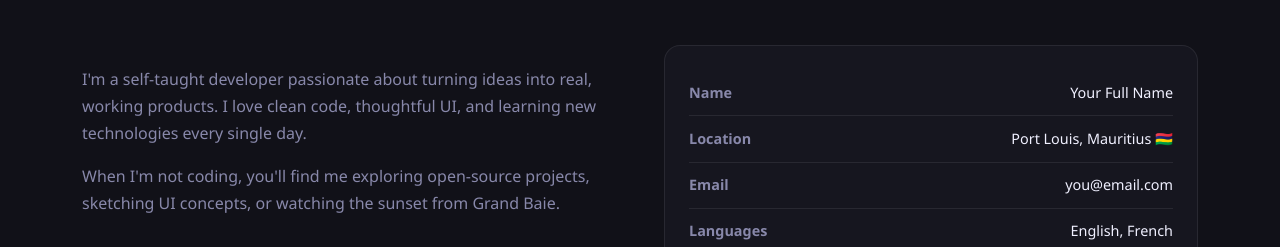
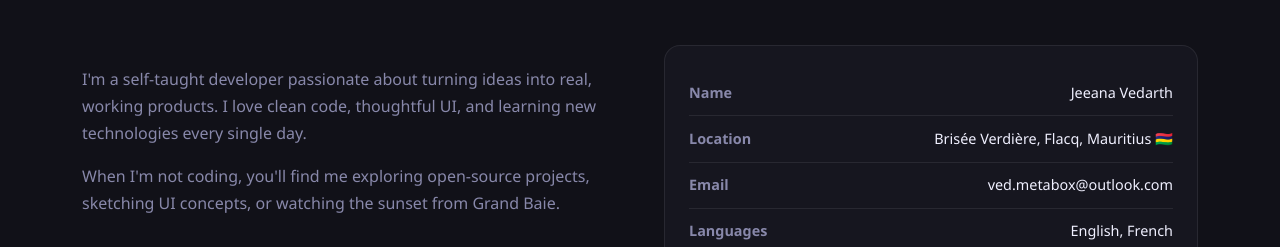
Before and after one commit to vedmetabox/PortFolio, a website: page public/index.html in a window 1280 px wide. Shown: the part 1071-1318 px from the top of the page. Drawn offline with nearby package versions, Linux system fonts and the light colour scheme; no server answers.

Commit message:
update personal info

```diff
--- a/public/index.html
+++ b/public/index.html
@@ -91,9 +91,9 @@
         </div>
         <div class="col-md-6 fade-up">
           <div class="info-card">
-            <div class="info-row"><span class="info-label">Name</span><span>Your Full Name</span></div>
-            <div class="info-row"><span class="info-label">Location</span><span>Port Louis, Mauritius 🇲🇺</span></div>
-            <div class="info-row"><span class="info-label">Email</span><span>you@email.com</span></div>
+            <div class="info-row"><span class="info-label">Name</span><span>Jeeana Vedarth</span></div>
+            <div class="info-row"><span class="info-label">Location</span><span>Brisée Verdière, Flacq, Mauritius 🇲🇺</span></div>
+            <div class="info-row"><span class="info-label">Email</span><span>ved.metabox@outlook.com</span></div>
             <div class="info-row"><span class="info-label">Languages</span><span>English, French</span></div>
             <div class="info-row"><span class="info-label">Status</span><span class="badge-available">✦ Open to work</span></div>
           </div>
@@ -176,7 +176,7 @@
         <div class="col-lg-6 fade-up">
           <div class="contact-card text-center">
             <p class="contact-sub">Have a project in mind or just want to say hi? My inbox is always open.</p>
-            <a href="mailto:you@email.com" class="btn-primary-custom btn-lg mb-4 d-inline-block">
+            <a href="mailto:ved.metabox@outlook.com" class="btn-primary-custom btn-lg mb-4 d-inline-block">
               <i class="bi bi-envelope me-2"></i>Send me an email
             </a>
             <div class="social-links mt-3">
```
